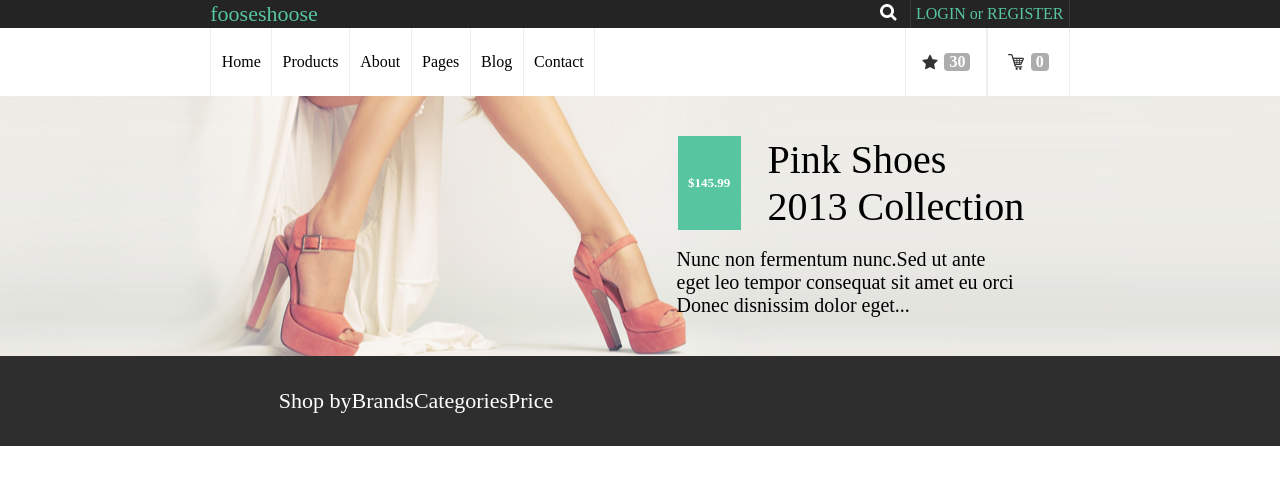
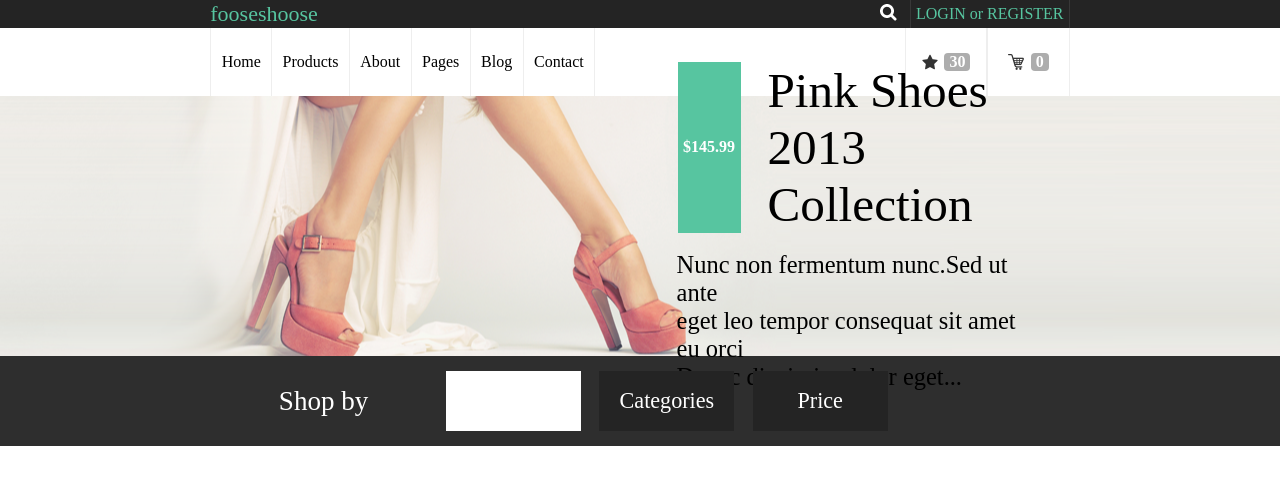
Before and after one commit to ogurchik/fooseshuose, a plain HTML site: page index.html in a window 1280 px wide. Drawn offline with Linux system fonts and the light colour scheme.

Commit message:
category

```diff
--- a/index.html
+++ b/index.html
@@ -42,7 +42,7 @@
     <div class=" back-color-for-choose-category">
 	    <div class="choose-category">
 		    <div class="i_hate_fucking_pudding">Shop by </div>
-		    <div class="switch-category">Brands</div>
+		    <div class="switch-category first">Brands</div>
 		    <div class="switch-category">Categories</div>
 		    <div class="switch-category">Price</div>
 	    </div>
--- a/main-style.scss
+++ b/main-style.scss
@@ -95,6 +95,7 @@ html, body {
 .banner {
 	display: flex;
 	align-items: center;
+    font-size: 1em
 }
 .banner-text {
 	display: flex;
@@ -105,9 +106,14 @@ html, body {
 }
 .banner-text__caption {
 	position: relative;
-	font-size: 40px;
+	font-size: 3.0769em;
 	width: 282/382*100%;
 	margin-left: 90/382*100%;
+}
+@media (max-width: 1200px) {
+    .banner-text__caption {
+        font-size: 2em;
+    }
 }
 .banner-text__caption::before {
 	display: flex;
@@ -118,14 +124,14 @@ html, body {
 	height: 100%;
 	width: 70/300*100%;
 	background: #57c5a0;
-	font-size: 13px;
+	font-size: 0.325em;
 	font-weight: bold;
 	color: white;
 	right: 110%;
 }
 .banner-text__description {
 	margin-top: 18px;
-	font-size: 20px;
+	font-size: 1.53em;
 	width: 100%;
 }
 /******************* End Banner **************************************/
@@ -137,13 +143,34 @@ html, body {
 	align-items: center;
 	height: 90px;
 	color: white;
-	font-size: 22px;
+	font-size: 1em;
 }
 .i_hate_fucking_pudding {
 	margin-left: 75/940*100%;
+    font-size: 1.6923em;
 }
 .back-color-for-choose-category {
 	background: #2e2e2e;
 	width: 100%;
 }
+.switch-category {
+    display: flex;
+    align-items: center;
+    justify-content: center;
+    width: 220/1400*100%;
+    height: 60px;
+    background:#242424;
+    color: white;
+    font-size: 1.3846em;
+    margin-left: 20/940*100%;
+}
+.first {
+   margin-left: 85/940*100%;
+   background: white;
+}
+@media (max-width:1200px) {
+    body {
+        font-size: 13px
+    }
+}
 /*******************end choose category ****************************/
```
Also changed, not shown: style.css, 1 other file.
